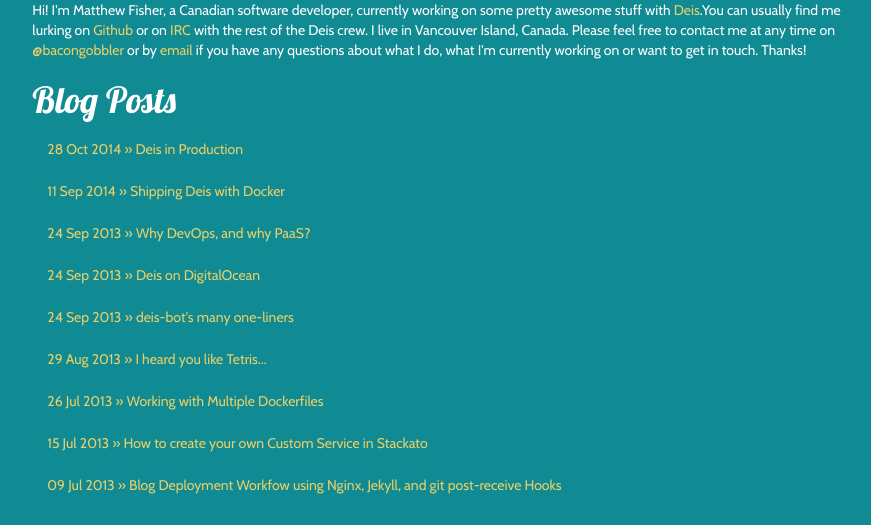
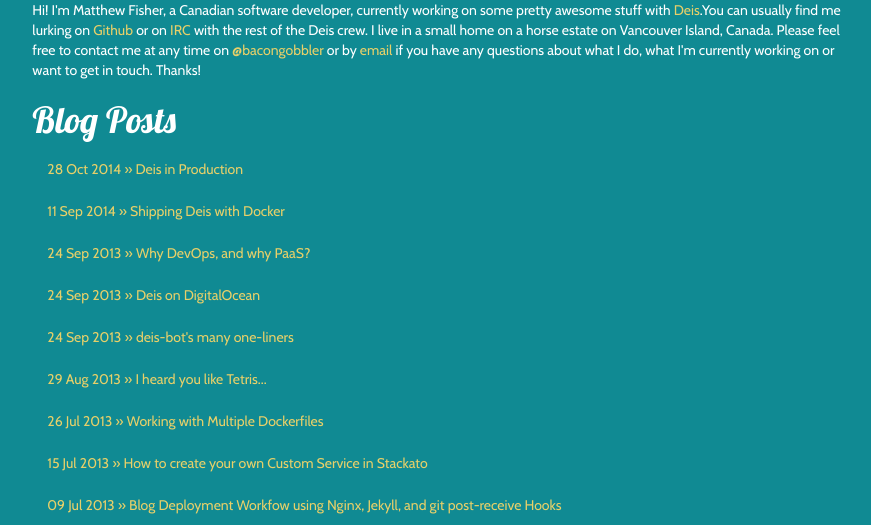
Before and after one commit to bacongobbler/bacongobbler.github.io, a Jekyll site: the page built from index.html, in a window 1280 px wide. Shown: the part 491-1016 px from the top of the page, without its empty margins (196-1067 px from the left). Built offline with Jekyll 4.4.1, drawn with Linux system fonts in a browser that asks for light colours.

Commit message:
update about info

```diff
--- a/index.html
+++ b/index.html
@@ -6,7 +6,7 @@
 <div id="home">
   <h1>Welcome</h1>
   <img src="{{ site.author.profile_picture }}" height="350px" width="450px" />
-  <p>Hi! I'm Matthew Fisher, a Canadian software developer, currently working on some pretty awesome stuff with <a href="http://deis.io">Deis</a>.You can usually find me lurking on <a href="{{ site.author.github }}">Github</a> or on <a href="irc://irc.freenode.net/deis">IRC</a> with the rest of the Deis crew. I live in Vancouver Island, Canada. Please feel free to contact me at any time on <a href="{{ site.author.twitter }}">@{{ site.author.username }}</a> or by <a href="mailto:{{ site.author.email }}">email</a> if you have any questions about what I do, what I'm currently working on or want to get in touch. Thanks!</p>
+  <p>Hi! I'm Matthew Fisher, a Canadian software developer, currently working on some pretty awesome stuff with <a href="http://deis.io">Deis</a>.You can usually find me lurking on <a href="{{ site.author.github }}">Github</a> or on <a href="irc://irc.freenode.net/deis">IRC</a> with the rest of the Deis crew. I live in a small home on a horse estate on Vancouver Island, Canada. Please feel free to contact me at any time on <a href="{{ site.author.twitter }}">@{{ site.author.username }}</a> or by <a href="mailto:{{ site.author.email }}">email</a> if you have any questions about what I do, what I'm currently working on or want to get in touch. Thanks!</p>
   <h1>Blog Posts</h1>
   <ul class="nav nav-pills nav-stacked">
     {% for post in site.posts %}
```
